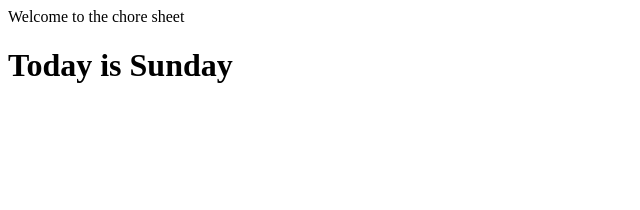
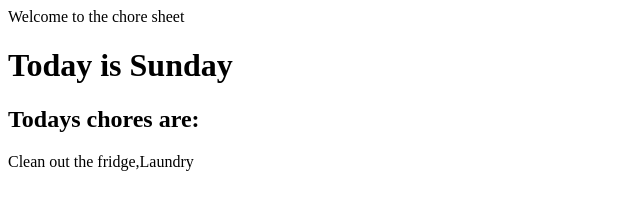
Before and after one commit to rncraven94/chores-app, a plain HTML site: page index.html in a window 1280 px wide. Shown: the whole page, without its empty margins (0-640 px from the left). Drawn offline with Linux system fonts and the light colour scheme.

Commit message:
index.html

```diff
--- a/index.html
+++ b/index.html
@@ -9,5 +9,7 @@
   <body>
     <div>Welcome to the chore sheet</div>
     <h1 id="dayHeading">Todays date is</h1>
+    <h2 id="choreListHeading">Todays chores are:</h2>
+    <div id="choreList"></div>
   </body>
 </html>
--- a/script.js
+++ b/script.js
@@ -4,6 +4,7 @@ console.log(12);
 
 //days of the week
 const dayHeading = document.getElementById("dayHeading");
+const choreList = document.getElementById("choreList");
 
 const currentDate = new Date();
 const dayOfWeek = currentDate.getDay();
@@ -35,4 +36,5 @@ console.log(weekdays[dayOfWeek].name);
 
 document.addEventListener("DOMContentLoaded", function () {
   dayHeading.textContent = `Today is ${weekdays[dayOfWeek].name}`;
+  choreList.textContent = `${weekdays[dayOfWeek].chores}`;
 });
```
